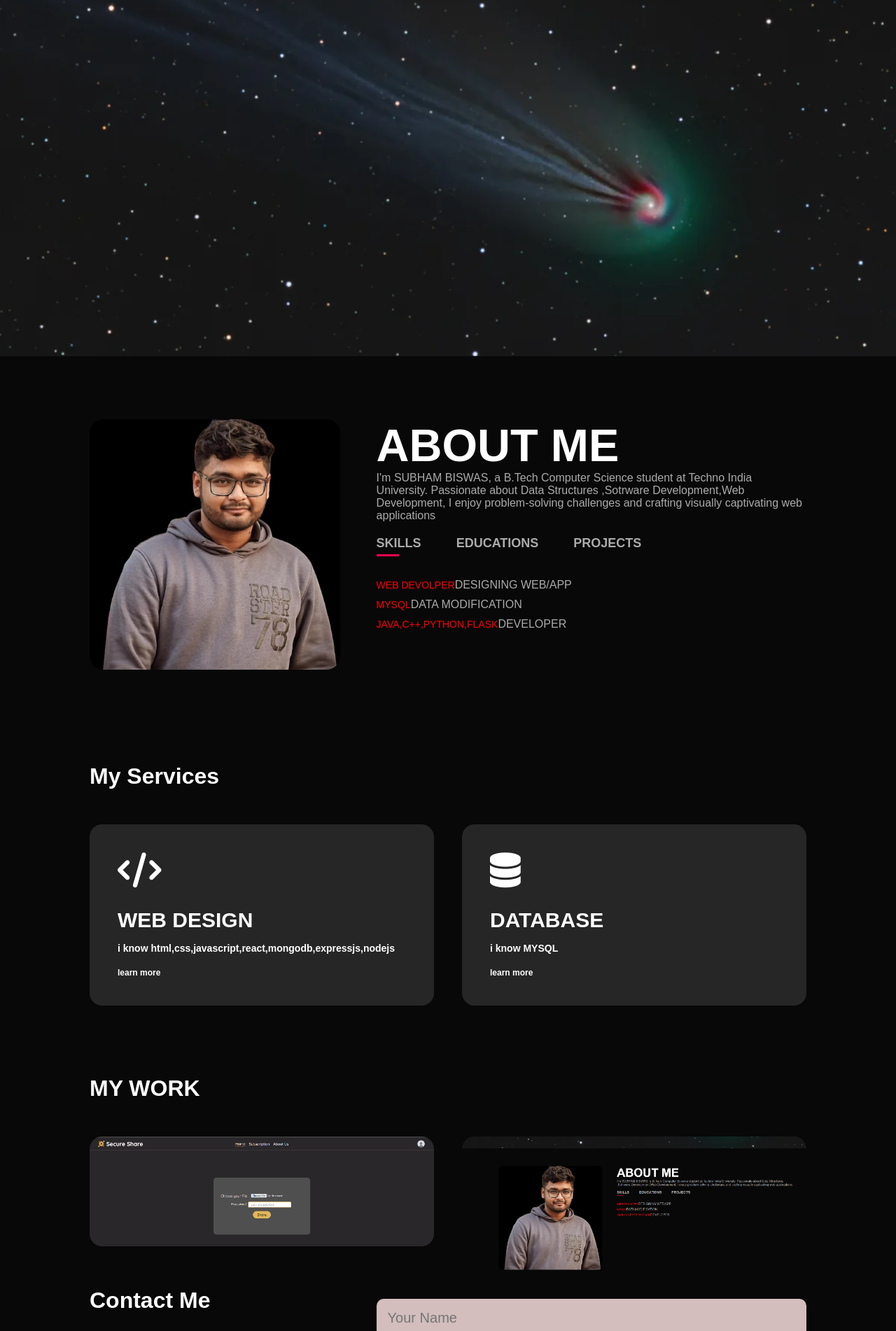
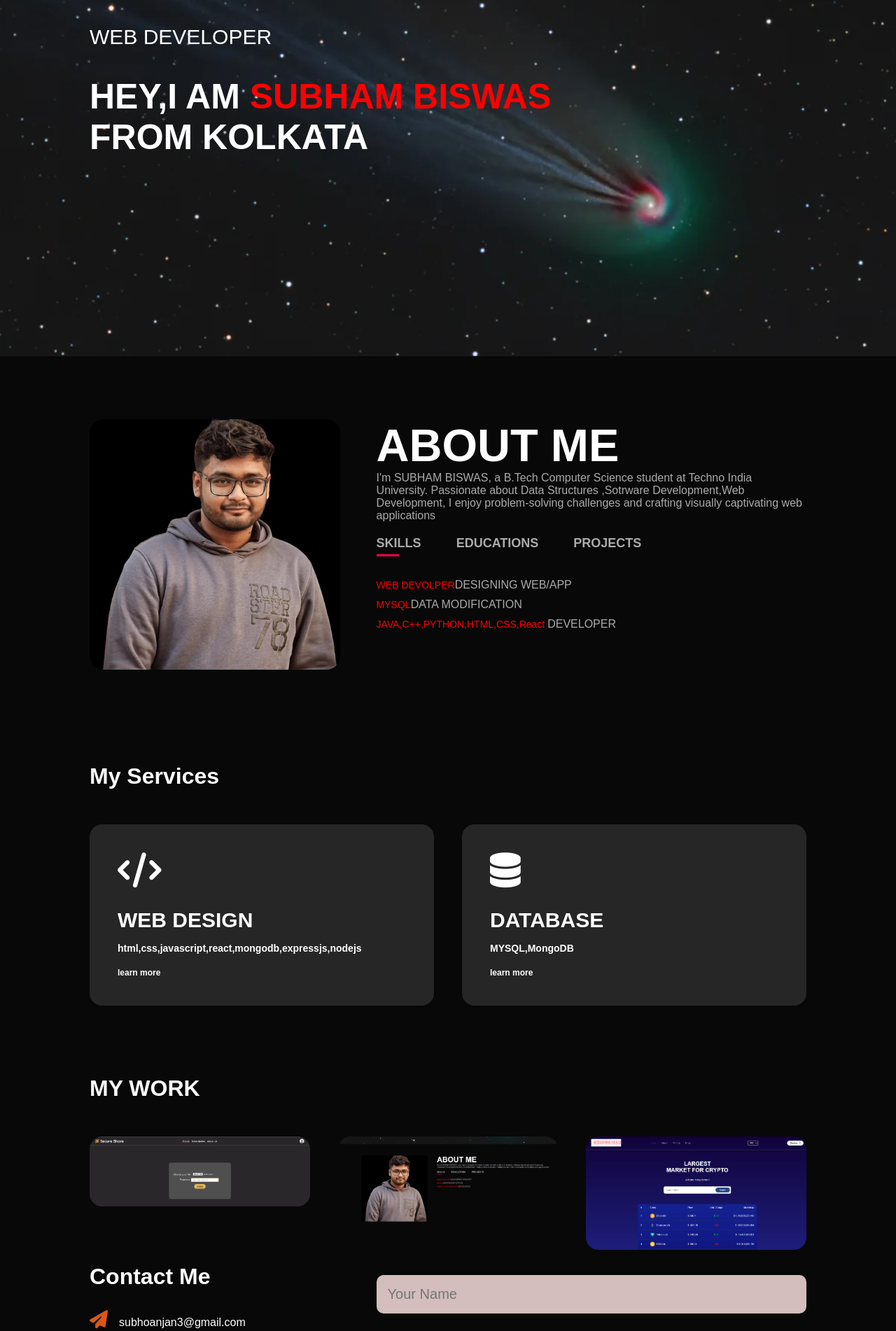
Before and after one commit to subho404/CV, a plain HTML site: page index.html in a window 1280 px wide. Shown: the part 291-2193 px from the top of the page at 70% size. Drawn offline with Linux system fonts and the light colour scheme.

Commit message:
fixed some issues
fixed some issues

```diff
--- a/index.html
+++ b/index.html
@@ -51,7 +51,7 @@
                             <ul>
                                 <li><span>WEB DEVOLPER</span>DESIGNING WEB/APP </li>
                                 <li><span>MYSQL</span>DATA MODIFICATION</li>
-                                <li><span>JAVA,C++,PYTHON,FLASK</span>DEVELOPER</li>
+                                <li><span>JAVA,C++,PYTHON,HTML,CSS,React </span>DEVELOPER</li>
                             </ul>
                         </div>
                         <div class="tab-contents" id="education">
@@ -81,14 +81,14 @@
                     <div>
                         <i class="fa-solid fa-code"></i>
                         <h2>WEB DESIGN</h2>
-                          <p>i know html,css,javascript,react,mongodb,expressjs,nodejs</p>
+                          <p>html,css,javascript,react,mongodb,expressjs,nodejs</p>
                           <a href="#">learn more</a>
                     </div>
 
                     <div>
                         <i class="fa-solid fa-database"></i>
                         <h2>DATABASE</h2>
-                          <p>i know MYSQL</p>
+                          <p> MYSQL,MongoDB</p>
                           <a href="#">learn more</a>
                     </div>
         </div>
@@ -122,7 +122,21 @@
                     <a href="https://github.com/subho404/CV.git">
                         <i class="fa-solid fa-link"></i></a>
             </div>
+
         </div>
+
+        <div class="work">
+            <img src="images/work3.png" alt="" srcset="">
+            <div class="layer">
+                <h3>Crypto-Dashboard</h3>
+                <p>This is a Crypto Dashboard it will show you
+                    daily updates of crypto coin prices
+                </p>
+                <a href="https://github.com/subho404/crypto-dash.git">
+                    <i class="fa-solid fa-link"></i></a>
+        </div>
+
+    </div>
     </div>
 </div>
 <!--
--- a/style.css
+++ b/style.css
@@ -66,18 +66,18 @@
     width: 100%;
 }
 
-.header-text{
+#header-text{
     margin-top: 20%;
     font-size: 30px;
 
 }
 
-.header-text h1{
-    font-size: 60px;
-    margin-top: 20px;
+#header-text h1{
+    font-size: 50px;
+    margin-top: 5px;
 }
 
-.header-text h1 span{
+#header-text h1 span{
     color: red;
 }
 
```
Also changed, not shown: images/work3.png (added).
